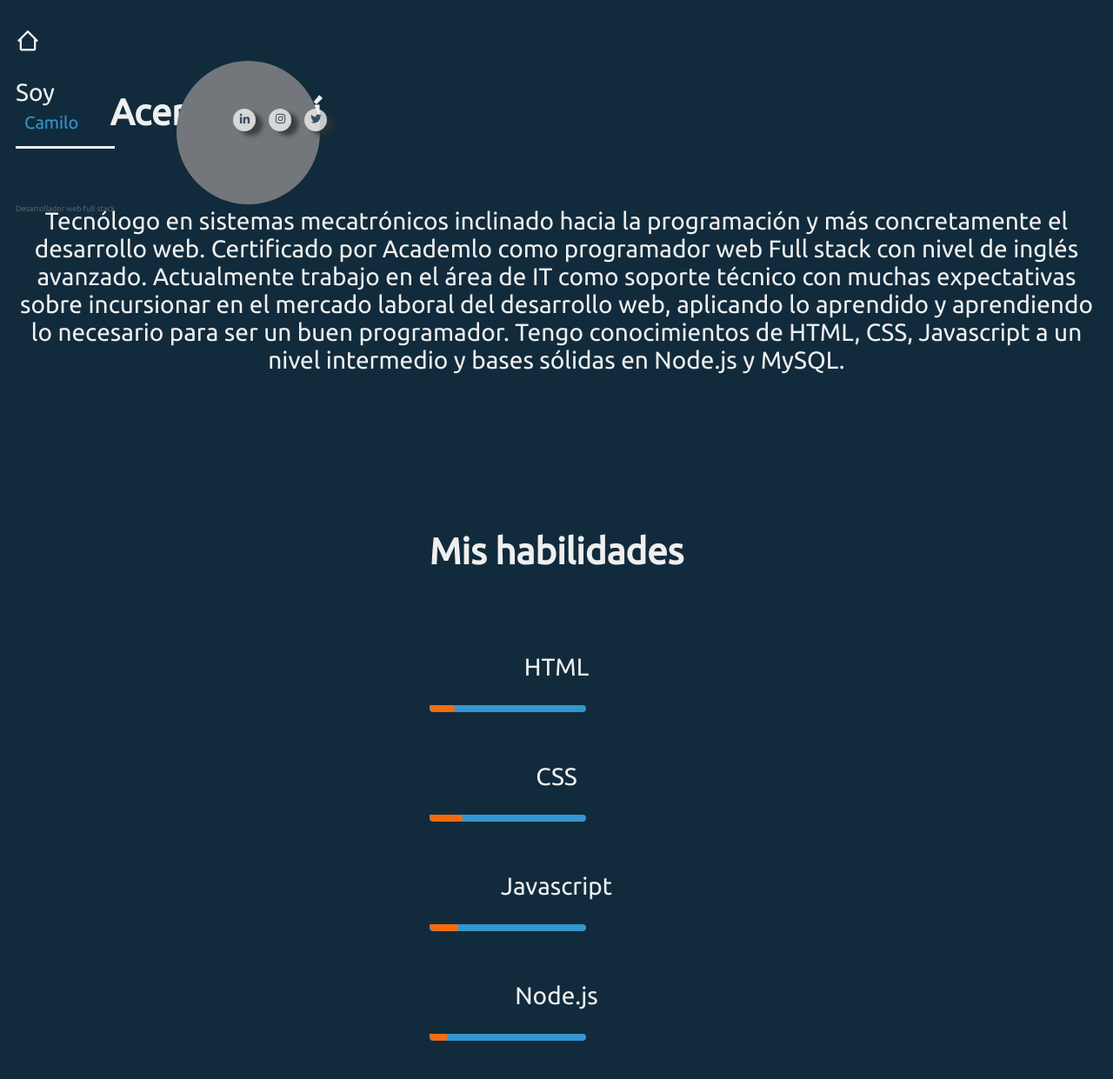
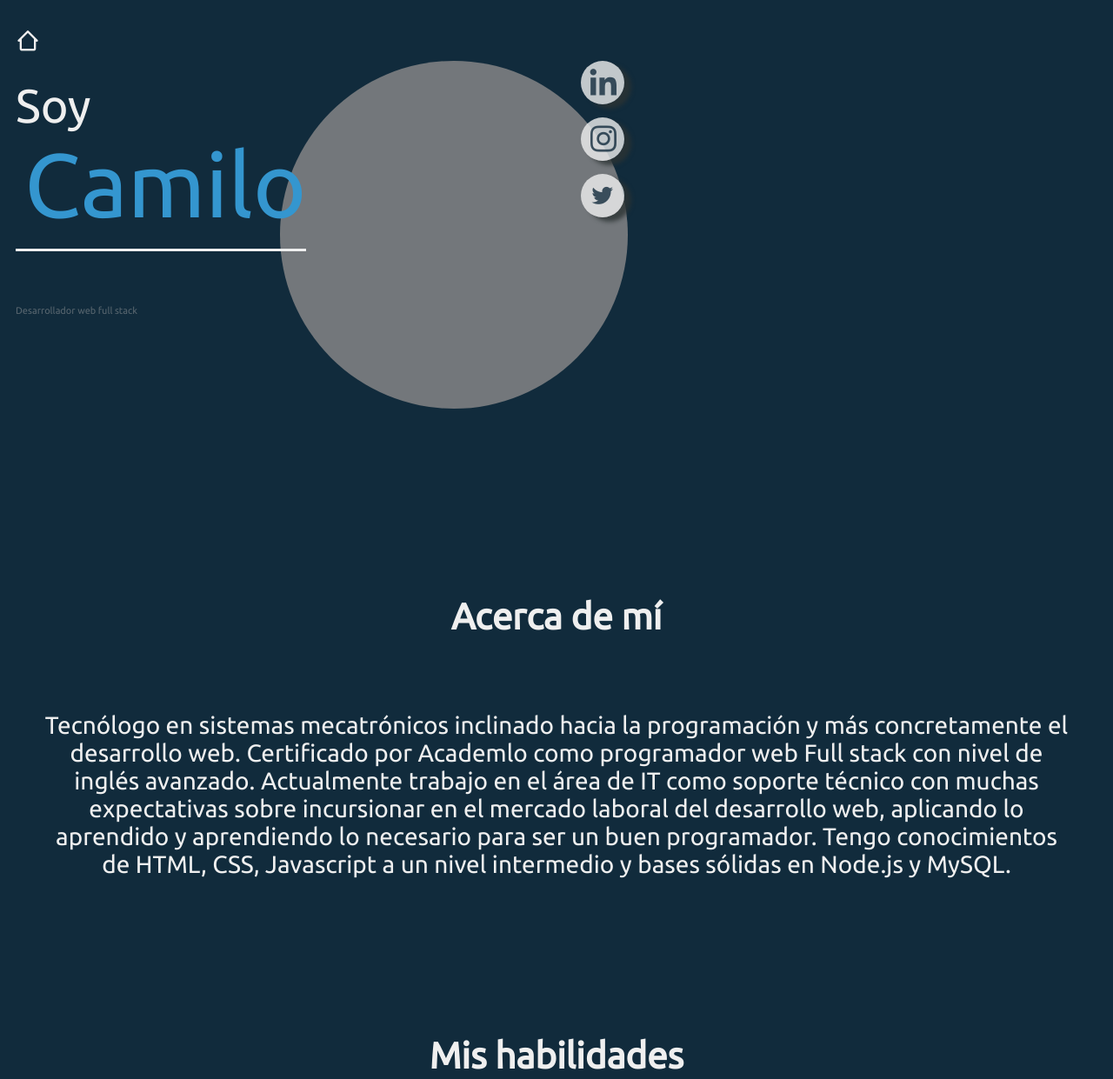
Before and after one commit to CamiloSierra97/Portafolio_1, a plain HTML site: page index.html in a window 1280 px wide. Shown: the top 1241 px of the page at 87% size. Drawn offline with nearby package versions, Linux system fonts and the light colour scheme.

Commit message:
tablet_complete

```diff
--- a/assets/Styles/styles.css
+++ b/assets/Styles/styles.css
@@ -1,13 +1,21 @@
 :root {
     --font__size_: 10px;
     --max__width: 480px;
-    --article__width: 165px;
+    --article__width: 200px;
     --margin__section__2__container: 250px 30px 0px;
+    --main__span__size: 18px;
+    --name__size: 50px;
+    --text: 11px;
+    --social__left: 20px;
     --header__text: 18px;
+    --main__2__margin: 0px;
+    --social__btn__size: 15px;
+    --social__btn__size__2: 26px;
+    --left__section_container_2: 200px;
+    --max__width: 767px;
     --bs__home: 25px;
     --image__size: 20px;
     --bs__home: 250px;
-    --text: 9px;
     --bar__progress: 70%;
     --test: 100px;
 }
@@ -157,7 +165,7 @@ body {
 
 .main_section-span {
     color: #EFEFEF;
-    font-size: --bs_home;
+    font-size: var(--main__span__size);
     margin-left: 0px;
 }
 
@@ -169,7 +177,7 @@ body {
 .name {
     padding-left: 10px;
     color: #3496cf;
-    font-size: 20px;
+    font-size: var(--name__size);
 }
 
 .article {
@@ -207,7 +215,7 @@ body {
     position: absolute;
     font-size: 38px;
     justify-content: end;
-    left: 200px;
+    left: var(--left__section_container_2);
 }
 
 .main_section_2 {
@@ -223,26 +231,27 @@ body {
     list-style: none;
     grid-template-columns: repeat(3, 1fr);
     gap: 15px;
+    margin-top: 0px;
 }
 
 .bxl-linkedin {
     color: rgba(17, 43, 60, 0.8);
-    font-size: 15px;
+    font-size: var(--social__btn__size);
 }
 
 .bxl-instagram {
     color: rgba(17, 43, 60, 0.8);
-    font-size: 15px;
+    font-size: var(--social__btn__size);
 }
 
 .bxl-twitter {
     color: rgba(17, 43, 60, 0.8);
-    font-size: 15px;
+    font-size: var(--social__btn__size);
 }
 
 .social_btn {
-    height: 26px;
-    width: 26px;
+    height: var(--social__btn__size__2);
+    width: var(--social__btn__size__2);
     border-radius: 100%;
     border-style: hidden;
     background-color: rgba(239, 239, 239, 0.8);
@@ -258,9 +267,8 @@ body {
 }
 
 .skills_container {
-    overflow: hidden;
-    border-radius: 6px;
-    animation-delay: 5sg;
+    animation-delay: 5s;
+    justify-content: center;
 }
 
 .progress_bar {
@@ -283,9 +291,8 @@ body {
     z-index: 0;
     margin-bottom: 20px;
     position: absolute;
-    overflow: hidden;
+    overflow-x: hidden;
 }
-
 
 .progress_70 {
     --bar__progress: 70%;
@@ -319,10 +326,12 @@ body {
     justify-content: center;
     gap: 50px;
     width: 100%;
+    margin-top: var(--main__2__margin);
 }
 
 .main_2_p {
     text-align: center;
+    margin: 0px 40px 0px;
 }
 
 
@@ -334,8 +343,7 @@ body {
 
 .main_article_2 {
     display: grid;
-    flex-direction: column;
-    gap: 30px;
+    position: relative;
 }
 
 
@@ -405,7 +413,7 @@ footer {
     text-align: center;
     margin: 280px 0px 0px 0px;
     background-color: #73777B;
-    max-width: 100vh;
+    max-width: var(--max__width);
 }
 
 ::-webkit-scrollbar {
@@ -430,9 +438,8 @@ footer {
         --font__size: 28px;
     }
 
-
     .section_2_container {
-        max-width: var(--max__width);
+        --max__width: 1280px;
     }
 
     .article_container {
@@ -444,6 +451,72 @@ footer {
     }
 
     .main_2 {
+        --main__2__margin: 580px;
+    }
+
+    .article_container {
+        --article__width: 400px;
+    }
+
+    .main_section-span {
+        --main__span__size: 54px;
+    }
+
+    .main_article_2 {
+        grid-template-rows: repeat(5, 1fr);
+        flex-direction: column;
+        gap: 30px;
+    }
+
+    .skill_bar {
+        display: block;
+        overflow: hidden;
+    }
+
+    .progress_bar {
+        left: -124px;
+    }
+
+    .name {
+        --name__size: 104px;
+    }
+
+    .main_ul {
+        --social__left: 280;
+    }
+
+    .bxl-linkedin {
+        --social__btn__size: 40px;
+    }
+
+    .bxl-instagram {
+        --social__btn__size: 40px;
+    }
+
+    .bxl-twitter {
+        --social__btn__size: 30px;
+    }
+
+    .social_btn {
+        --social__btn__size__2: 50px;
+    }
+
+    .main_ul {
         display: grid;
+        grid-template-rows: repeat(3, 1fr);
+        grid-template-columns: none;
     }
+
+    .section_container_2 {
+        --left__section_container_2: 600px;
+    }
+
+    footer {
+        --max__width: 1280px;
+    }
+
+    .skill_bar {
+        left: 55px;
+    }
+
 }
--- a/index.html
+++ b/index.html
@@ -80,14 +80,15 @@
             <div class="main_2_section">
                 <h1>Acerca de mí</h1>
             </div>
-
         </section>
         <section>
             <div>
                 <div class="main_2_p">
                     Tecnólogo en sistemas mecatrónicos inclinado hacia la programación y más concretamente el desarrollo
-                    web. Certificado por Academlo como programador web Full stack con nivel de inglés avanzado. Actualmente
-                    trabajo en el área de IT como soporte técnico con muchas expectativas sobre incursionar en el mercado
+                    web. Certificado por Academlo como programador web Full stack con nivel de inglés avanzado.
+                    Actualmente
+                    trabajo en el área de IT como soporte técnico con muchas expectativas sobre incursionar en el
+                    mercado
                     laboral del desarrollo web, aplicando lo aprendido y aprendiendo lo necesario para ser un buen
                     programador. Tengo conocimientos de HTML, CSS, Javascript a un nivel intermedio y bases sólidas en
                     Node.js y MySQL.
@@ -107,10 +108,9 @@
                     </div>
 
                     <div class="skill_bar">
+                        <div class="progress_bar progress_70">
 
-                    </div>
-                    <div class="progress_bar progress_70">
-
+                        </div>
                     </div>
                 </div>
 
@@ -120,10 +120,9 @@
                     </div>
 
                     <div class="skill_bar">
+                        <div class="progress_bar progress_90">
 
-                    </div>
-                    <div class="progress_bar progress_90">
-
+                        </div>
                     </div>
                 </div>
 
@@ -133,11 +132,11 @@
                     </div>
 
                     <div class="skill_bar">
+                        <div class="progress_bar progress_80">
 
+                        </div>
                     </div>
-                    <div class="progress_bar progress_80">
 
-                    </div>
                 </div>
 
                 <div class="skills_container">
@@ -146,10 +145,9 @@
                     </div>
 
                     <div class="skill_bar">
+                        <div class="progress_bar progress_50">
 
-                    </div>
-                    <div class="progress_bar progress_50">
-
+                        </div>
                     </div>
                 </div>
             </div>
```
